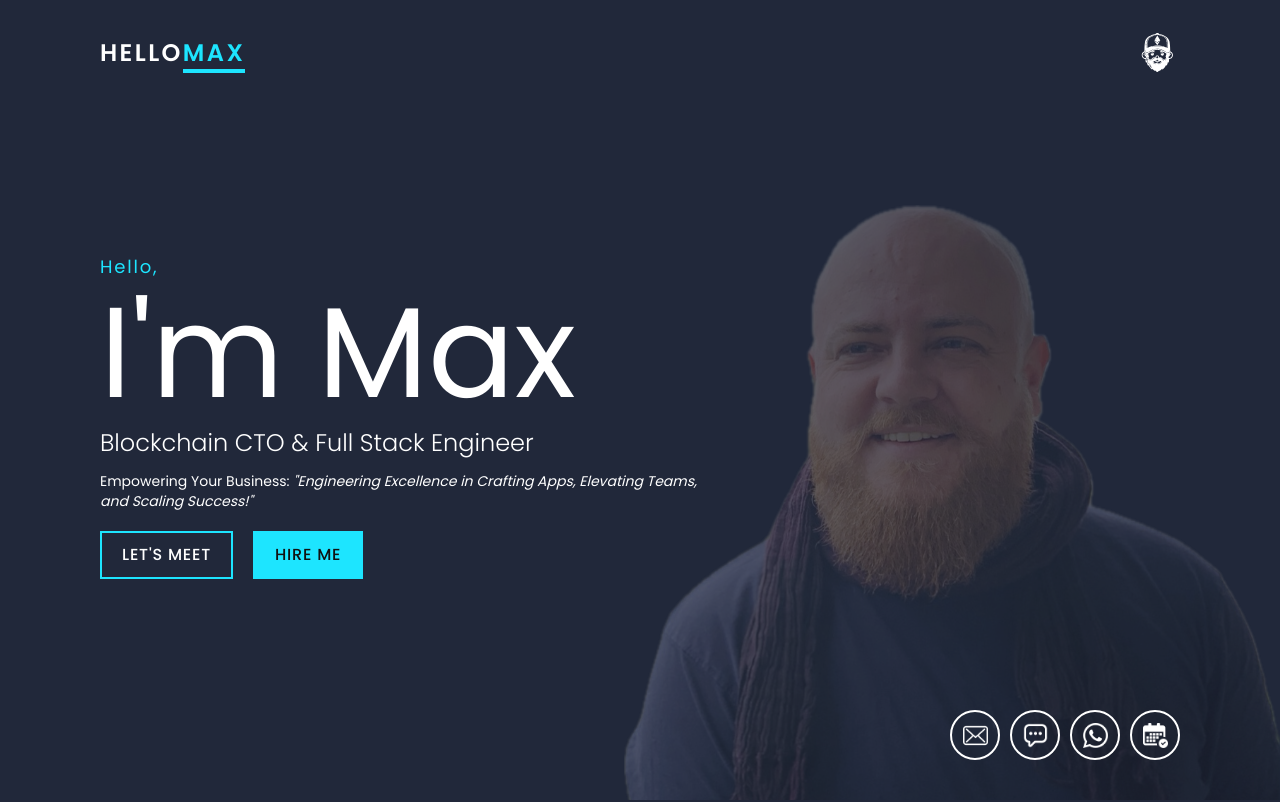
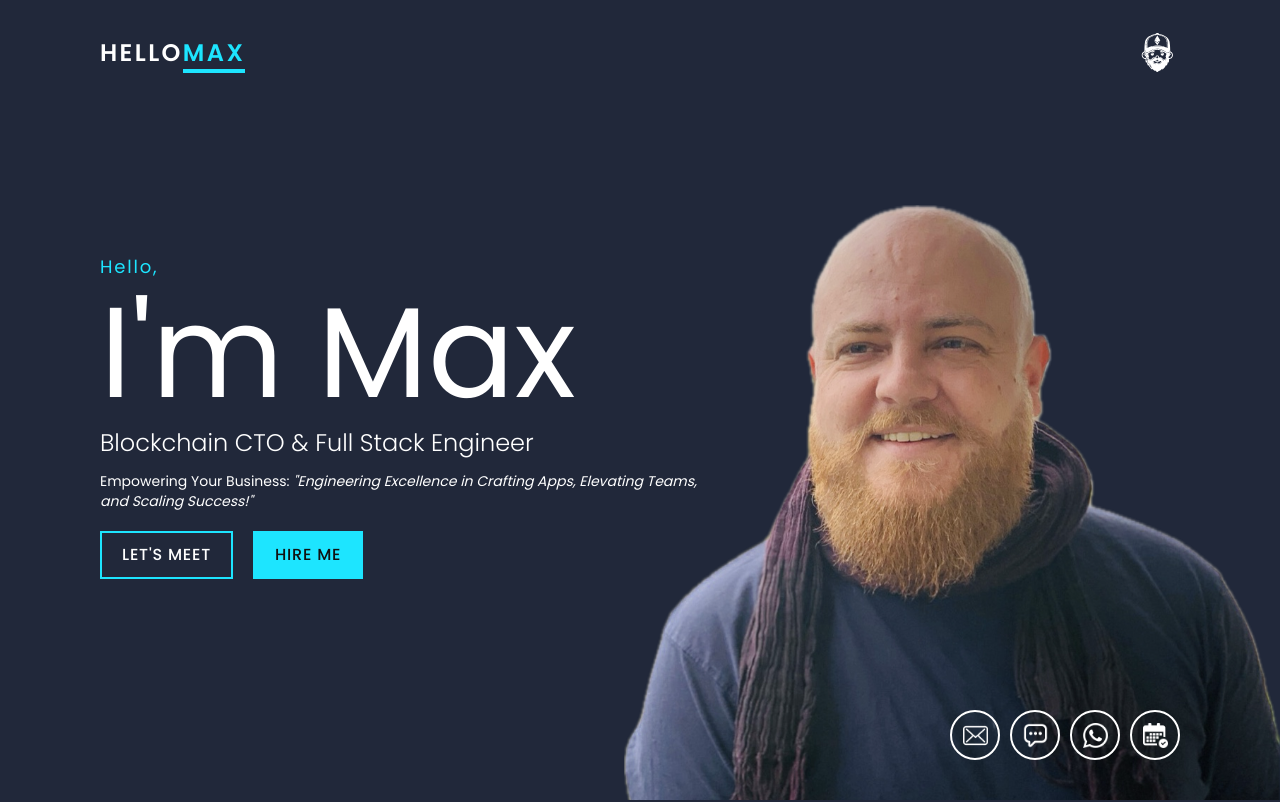
Before and after one commit to manthis/hellomax-website, a Next.js app: page / in a window 1280 px wide. Shown: the top 802 px of the page. Built offline with nearby package versions, Linux system fonts and the light colour scheme.

Commit message:
Updated website size

```diff
--- a/app/components/landing/persona/persona.tsx
+++ b/app/components/landing/persona/persona.tsx
@@ -3,8 +3,8 @@ export default function Persona() {
         <div className='absolute bottom-[-5px] right-0 z-0 m-0 border-0 p-0'>
             <div
                 id='image-container'
-                className='before:2xl:absolute before:2xl:left-[50%] before:2xl:top-[50%] before:2xl:-z-10 before:2xl:h-[110%] before:2xl:w-full before:2xl:-translate-x-[50%] before:2xl:-translate-y-[10%] before:2xl:animate-heartbeatBlue before:2xl:rounded-full before:2xl:bg-lightblue'>
-                <img src='/images/maxime.png' className='opacity-30 2xl:h-[65vh] 2xl:opacity-100 landscape:h-[75vh]' />
+                className='before:xl:absolute before:xl:left-[50%] before:xl:top-[50%] before:xl:-z-10 before:xl:h-[110%] before:xl:w-full before:xl:-translate-x-[50%] before:xl:-translate-y-[10%] before:xl:animate-heartbeatBlue before:xl:rounded-full before:xl:bg-lightblue'>
+                <img src='/images/maxime.png' className='opacity-30 xl:h-[65vh] xl:opacity-100 landscape:h-[75vh]' />
             </div>
         </div>
     );
```
